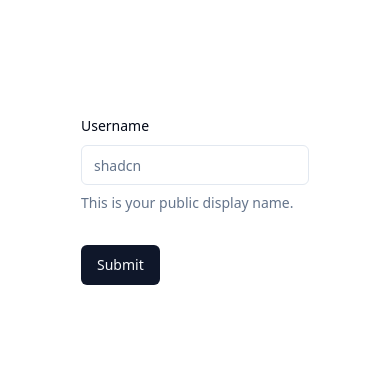
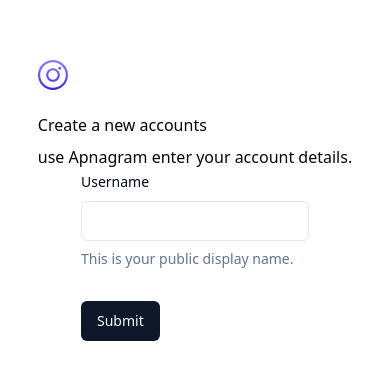
Before and after one commit to jeeveshw/apnagram, a React (Vite) app: page /sign-up in a window 390 px wide. Shown: the part 223-602 px from the top of the page. Built offline with nearby package versions, Linux system fonts and the light colour scheme.

Commit message:
signup 1

```diff
--- a/src/_auth/forms/SignupForm.tsx
+++ b/src/_auth/forms/SignupForm.tsx
@@ -14,7 +14,11 @@ const SignUpForm = () => {
   const form = useForm<z.infer<typeof SignupValidation>>({
     resolver: zodResolver(SignupValidation),
     defaultValues: {
-      username: "",
+      name: " ",
+      username: " ",
+      email: " ",
+      password: " "
+
     },
   })
 
@@ -26,8 +30,13 @@ const SignUpForm = () => {
   }
 
   return (
-    <div>
-       <Form {...form}>
+
+    <Form {...form}>
+      <div className="sm:w-420 flex-center flex-col ">
+        <img src="/assets/images/logo.svg"/>
+        <h2 className="h3-bold md:h2-bold pt-5 sm:pt-12 ">Create a new accounts</h2>
+        <p className="text-light-3 small-medium md:baes-regular mt-2">use Apnagram enter your account details.</p>
+      </div>
       <form onSubmit={form.handleSubmit(onSubmit)} className="space-y-8">
         <FormField
           control={form.control}
@@ -48,7 +57,7 @@ const SignUpForm = () => {
         <Button type="submit">Submit</Button>
       </form>
     </Form>
-    </div>
+
   )
 }
 
```
